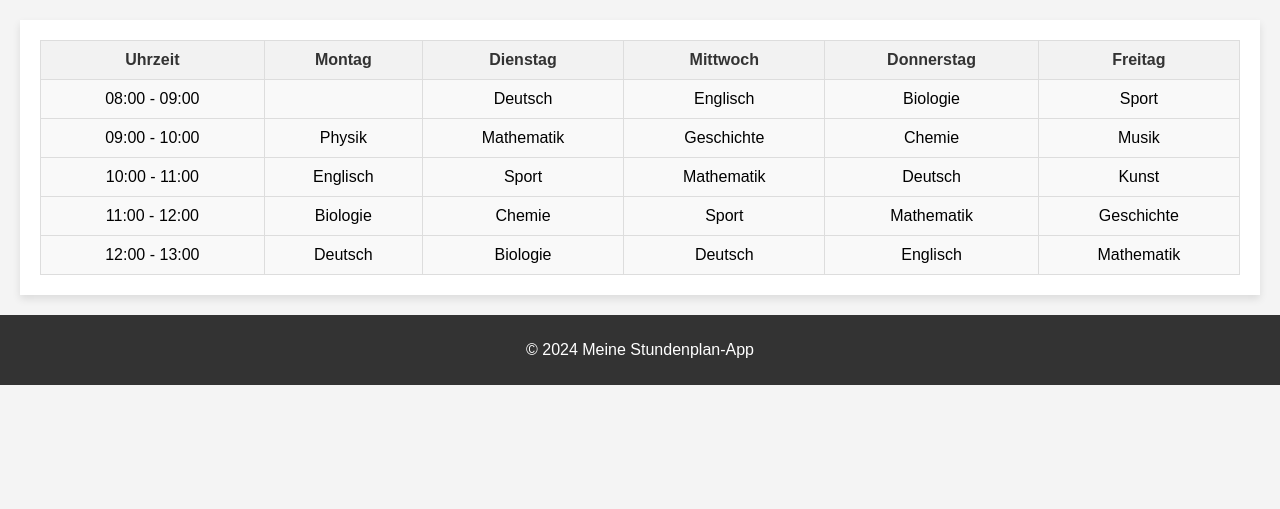
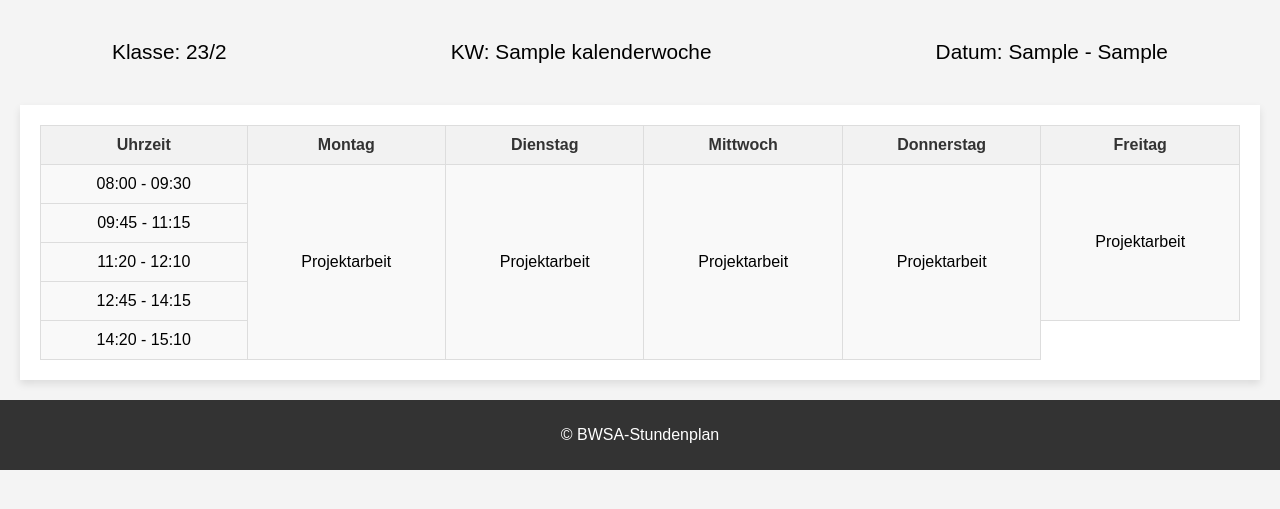
Before and after one commit to VincentGoesToFrance/StundenplanApp, a Flask app: template templates/stundenplan.html in a window 1280 px wide. Shown: the part 77-586 px from the top of the page. Run offline with Flask 3, Linux system fonts and the light colour scheme; the template is opened without the code that fills it: most values are stand-ins (such as "Sample title", 1, 10 or a date in 2020).

Commit message:
stundenplan: dynamisch-infos, kalender_db.py

```diff
--- a/app.py
+++ b/app.py
@@ -28,9 +28,11 @@ def calender():
 def bwsa(username):
     return "<p>test you</p>"
 
-@app.route("/stundenplan")
-def stundenplan():
-    return render_template("stundenplan.html")
+#ifabfrage, bis welches jahr angezeigt werden soll. leerer stundenplan mit stundenplan/ , ansonsten mit jahr? db mit mehreren jahren
+@app.route("/stundenplan/<int:jahr>/<int:kalenderwoche>")
+def stundenplan(jahr, kalenderwoche):
+    kalender = show_sqlite_db(jahr, kalenderwoche)
+    return render_template("stundenplan.html", kalender=kalender)
 
 @app.route("/login")
 def login():
@@ -43,7 +45,7 @@ def football():
 # datenbank
 
 #sqlite
-app.config["DATABASE_sqlite"] = "./static/db/test_stundenplanDB.db"
+app.config["DATABASE_sqlite"] = "./static/db/kalender.db"
 
 def get_sqlite_db():
     g.db = sqlite3.connect(app.config['DATABASE_sqlite'])
@@ -51,9 +53,9 @@ def get_sqlite_db():
     return g.db
 
 # @app.cli.command('show_db')
-def show_sqlite_db():
+def show_sqlite_db(jahr, kalenderwoche):
     db = get_sqlite_db()  # Verbindung zur DB holen
-    cursor = db.execute('SELECT * FROM dozenten')  # Alle Zeilen aus der Tabelle abfragen
+    cursor = db.execute('SELECT * FROM kalenderwochen where kalenderwoche=? and jahr=?', (kalenderwoche, jahr))  # Alle Zeilen aus der Tabelle abfragen
     rows = cursor.fetchall()  # Alle Zeilen holen
     return rows
 
@@ -63,9 +65,8 @@ def show_sqlite_db():
 
 @app.route("/sqlite")
 def sqlite():
-    test = show_sqlite_db()
-    olaf = "abcdef"
-    return render_template("sqlite.html", liste=test, abc=olaf)
+    kalender = show_sqlite_db()
+    return render_template("sqlite.html", liste=kalender)
 
 
 #mariaDB
--- a/static/css/stundenplan.css
+++ b/static/css/stundenplan.css
@@ -23,6 +23,14 @@ h1 {
     background-color: white;
     box-shadow: 0 4px 8px rgba(0, 0, 0, 0.1);
 }
+
+.infos {
+    display: flex;
+    justify-content: space-around;
+    flex-wrap: wrap;
+    font-size: 1.3rem;
+    margin: 1.2rem 0;
+  }
 
 table {
     width: 100%;
--- a/templates/stundenplan.html
+++ b/templates/stundenplan.html
@@ -10,6 +10,11 @@
     <header>
         <h1>Stundenplan</h1>
     </header>
+    <div class="infos">
+        <p>Klasse: <span id="klasse">23/2</span></p>
+        <p>KW: <span id="kw"></span>{{kalender[0]["kalenderwoche"]}}</p>
+        <p>Datum: <span id="datum">{{kalender[0]["start_datum"]}} - {{kalender[0]["end_datum"]}}</span></p>
+      </div>
 
     <div class="timetable">
         <table>
@@ -25,51 +30,31 @@
             </thead>
             <tbody>
                 <tr>
-                    <td>08:00 - 09:00</td>
-                    <td></td>
-                    <td>Deutsch</td>
-                    <td>Englisch</td>
-                    <td>Biologie</td>
-                    <td>Sport</td>
+                    <td>08:00 - 09:30</td>
+                    <td rowspan="5">Projektarbeit</td>
+                    <td rowspan="5">Projektarbeit</td>
+                    <td rowspan="5">Projektarbeit</td>
+                    <td rowspan="5">Projektarbeit</td>
+                    <td rowspan="4">Projektarbeit</td>
                 </tr>
                 <tr>
-                    <td>09:00 - 10:00</td>
-                    <td>Physik</td>
-                    <td>Mathematik</td>
-                    <td>Geschichte</td>
-                    <td>Chemie</td>
-                    <td>Musik</td>
+                    <td>09:45 - 11:15</td>
                 </tr>
                 <tr>
-                    <td>10:00 - 11:00</td>
-                    <td>Englisch</td>
-                    <td>Sport</td>
-                    <td>Mathematik</td>
-                    <td>Deutsch</td>
-                    <td>Kunst</td>
+                    <td>11:20 - 12:10</td>
                 </tr>
                 <tr>
-                    <td>11:00 - 12:00</td>
-                    <td>Biologie</td>
-                    <td>Chemie</td>
-                    <td>Sport</td>
-                    <td>Mathematik</td>
-                    <td>Geschichte</td>
+                    <td>12:45 - 14:15</td>
                 </tr>
                 <tr>
-                    <td>12:00 - 13:00</td>
-                    <td>Deutsch</td>
-                    <td>Biologie</td>
-                    <td>Deutsch</td>
-                    <td>Englisch</td>
-                    <td>Mathematik</td>
+                    <td>14:20 - 15:10</td>
                 </tr>
             </tbody>
         </table>
     </div>
 
     <footer>
-        <p>&copy; 2024 Meine Stundenplan-App</p>
+        <p>&copy; BWSA-Stundenplan</p>
     </footer>
 </body>
 </html>
```
Also changed, not shown: kalender_db.py (added, +73 -0 lines), static/db/kalender.db (added).
